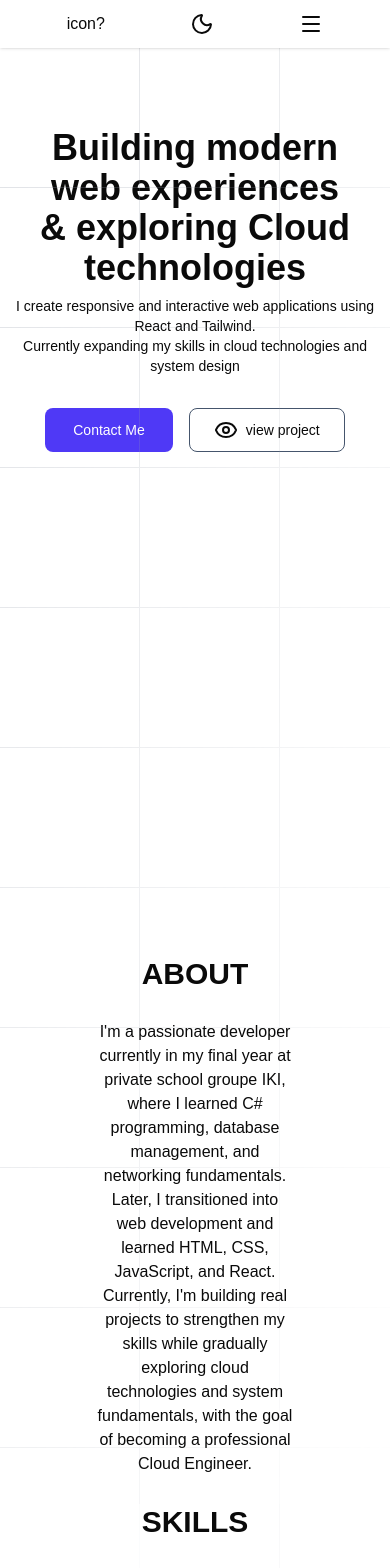
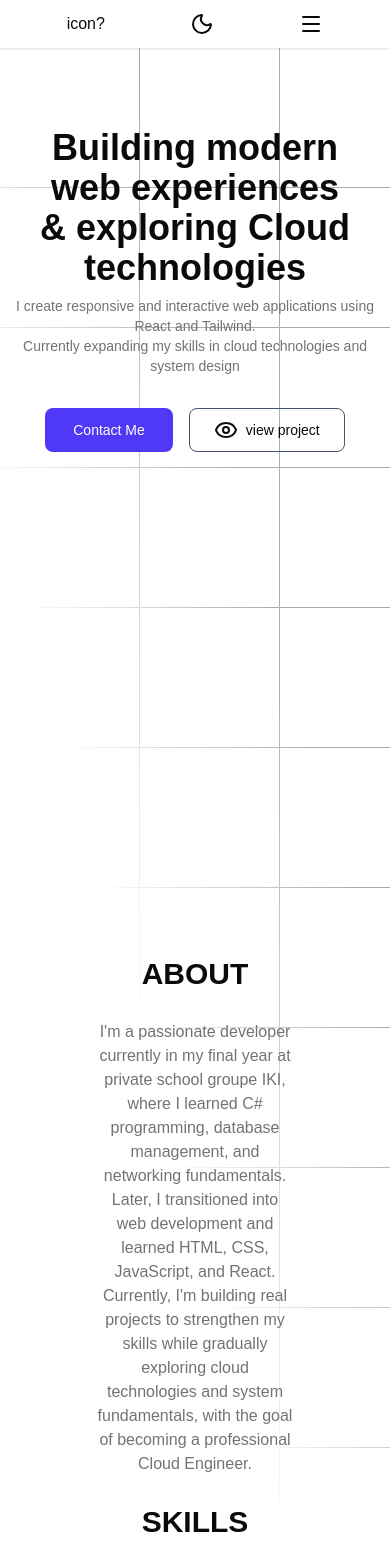
Before and after one commit to aaaammmmasl/Portfolio, a React app: page / in a window 390 px wide. Shown: the top 1568 px of the page. Built offline with nearby package versions, Linux system fonts and the light colour scheme; the HTML template or start-up script is replaced by a standard one.

Commit message:
before last

```diff
--- a/src/components/Card.jsx
+++ b/src/components/Card.jsx
@@ -9,7 +9,6 @@ import { cn } from "@/lib/utils";
 import { GridPattern } from "@/components/ui/grid-pattern";
 
 export const Card = ({ project }) => {
-
   const [tilt, setTilt] = useState({ x: 0, y: 0 });
   const [isOpen, setisOpen] = useState(false);
 
@@ -43,8 +42,10 @@ export const Card = ({ project }) => {
         viewport={{ once: true, amount: 0.2 }}
         className="w-full"
       >
+        {/* layoutId ONLY wrapper (IMPORTANT FIX) */}
+        <motion.div layoutId={project.title} className="w-full">
+          {/* actual interactive card */}
           <div
-          layoutId={project.title}
             onMouseMove={handleMove}
             onMouseLeave={() => setTilt({ x: 0, y: 0 })}
             className="bg-background border border-gray-400 rounded-xl shadow-xl overflow-hidden cursor-pointer max-w-120 h-auto"
@@ -58,15 +59,11 @@ export const Card = ({ project }) => {
               className="w-full h-52 object-cover"
             />
 
-          <h3
-            className="text-foreground mt-3 px-4 pt-3 mb-1 text-lg font-semibold"
-          >
+            <h3 className="text-foreground mt-3 px-4 pt-3 mb-1 text-lg font-semibold">
               {project.title}
             </h3>
 
-          <p
-            className="text-foreground text-sm px-4 pb-1 w-5/6"
-          >
+            <p className="text-paragraph text-sm px-4 pb-1 w-5/6">
               {project.desc}
             </p>
 
@@ -91,6 +88,7 @@ export const Card = ({ project }) => {
             </div>
           </div>
         </motion.div>
+      </motion.div>
 
       {/* MODAL */}
       <AnimatePresence>
@@ -103,9 +101,7 @@ export const Card = ({ project }) => {
             className="fixed inset-0 z-50 bg-black/60 flex"
           >
             {/* BACKGROUND */}
-            <div
-              className="bg-background fixed inset-0"
-            >
+            <div className="bg-background fixed inset-0">
               <GridPattern
                 width={140}
                 height={140}
@@ -113,7 +109,7 @@ export const Card = ({ project }) => {
                 y={-1}
                 className={cn(
                   "absolute inset-0 pointer-events-none opacity-80",
-                  "[mask-image:linear-gradient(to_top_right,white,transparent)]",
+                  "[mask-image:linear-gradient(to_top_right,white,transparent)]"
                 )}
               />
 
@@ -132,9 +128,7 @@ export const Card = ({ project }) => {
               <div className="flex w-full min-h-screen overflow-y-auto">
                 {/* LEFT */}
                 <div className="w-full px-6 lg:px-10">
-                  <h1
-                    className="text-foreground text-2xl pt-5"
-                  >
+                  <h1 className="text-foreground text-2xl pt-5">
                     {project.title}
                   </h1>
 
@@ -156,9 +150,7 @@ export const Card = ({ project }) => {
                     </a>
                   )}
 
-                  <h3
-                    className="text-foreground text-xl mt-6"
-                  >
+                  <h3 className="text-foreground text-xl mt-6">
                     Technologies Used
                   </h3>
 
@@ -181,20 +173,13 @@ export const Card = ({ project }) => {
                     className="w-full"
                   />
 
-                  <div
-                    className="bg-background border mt-6 p-6"
-                  >
-                    <h2
-                      className="text-foreground text-xl"
-                    >
+                  <div className="bg-background border mt-6 p-6">
+                    <h2 className="text-foreground text-xl">
                       Features
                     </h2>
 
                     {project.features.map((feature, i) => (
-                      <p
-                        key={i}
-                        className="text-foregroundtext-sm"
-                      >
+                      <p key={i} className="text-foreground text-sm">
                         {feature}
                       </p>
                     ))}
--- a/src/components/Footer.jsx
+++ b/src/components/Footer.jsx
@@ -1,10 +1,10 @@
-  export default function Footer() {
+export default function Footer() {
   return (
     <footer
       id="contact"
-      className=" mt-20 flex flex-col items-center justify-around w-full py-10 text-sm text-gray-800/70 h-full"
+      className="z-20 mt-20 flex flex-col items-center justify-around w-full pb-4 text-sm text-gray-800/70 h-full"
     >
-      <div>
+      <div >
         <div className="flex items-center mb-2 gap-2.5 flex-1">
           <div className="size-8 rounded-lg  border border-zinc-200 flex items-center justify-center">
             <svg
@@ -77,7 +77,7 @@
             <p
               // COLOR FROM CONTEXT
 
-              className="text-foreground text-sm leading-relaxed"
+              className="text-paragraph text-sm leading-relaxed"
             >
               kerchaouiamin06@gmail.com
             </p>
--- a/src/components/ui/animated-theme-toggler.jsx
+++ b/src/components/ui/animated-theme-toggler.jsx
@@ -55,7 +55,7 @@ export const AnimatedThemeToggler = ({
     }
 
     const transition = document.startViewTransition(() => {
-      flushSync(applyTheme);
+      applyTheme();
     });
 
     const ready = transition?.ready;
--- a/src/components/ui/grid-pattern.jsx
+++ b/src/components/ui/grid-pattern.jsx
@@ -1,7 +1,7 @@
 // FROM MAGIC UI
-import { useId } from "react"
+import { useId } from "react";
 
-import { cn } from "@/lib/utils"
+import { cn } from "@/lib/utils";
 
 export function GridPattern({
   width = 40,
@@ -13,16 +13,17 @@ export function GridPattern({
   className,
   ...props
 }) {
-  const id = useId()
+  const id = useId();
 
   return (
     <svg
       aria-hidden="true"
       className={cn(
-        "pointer-events-none absolute inset-0 h-full w-full fill-gray-400/30 stroke-gray-400/30",
-        className
+        "pointer-events-none absolute inset-0 h-full w-full fill-gray-500/60 stroke-gray-500/60",
+        className,
       )}
-      {...props}>
+      {...props}
+    >
       <defs>
         <pattern
           id={id}
@@ -30,11 +31,13 @@ export function GridPattern({
           height={height}
           patternUnits="userSpaceOnUse"
           x={x}
-          y={y}>
+          y={y}
+        >
           <path
             d={`M.5 ${height}V.5H${width}`}
             fill="none"
-            strokeDasharray={strokeDasharray} />
+            strokeDasharray={strokeDasharray}
+          />
         </pattern>
       </defs>
       <rect width="100%" height="100%" strokeWidth={0} fill={`url(#${id})`} />
@@ -47,7 +50,8 @@ export function GridPattern({
               width={width - 1}
               height={height - 1}
               x={x * width + 1}
-              y={y * height + 1} />
+              y={y * height + 1}
+            />
           ))}
         </svg>
       )}
--- a/src/index.css
+++ b/src/index.css
@@ -7,9 +7,22 @@
 
 html {
   scroll-behavior: smooth;
+  view-transition-name: root;
 }
 section {
   scroll-margin-top: 55px;
+}
+::view-transition-old(root),
+::view-transition-new(root) {
+  animation: none;
+}
+
+::view-transition-old(root) {
+  z-index: 1;
+}
+
+::view-transition-new(root) {
+  z-index: 2;
 }
 
 @theme inline {
@@ -46,6 +59,7 @@ section {
   --color-card: var(--card);
   --color-foreground: var(--foreground);
   --color-background: var(--background);
+  --color-paragraph: var(--paragraph);
   --radius-sm: calc(var(--radius) * 0.6);
   --radius-md: calc(var(--radius) * 0.8);
   --radius-lg: var(--radius);
@@ -58,6 +72,7 @@ section {
 :root {
   --background: oklch(1 0 0);
   --foreground: oklch(0.145 0 0);
+  --paragraph: oklch(0.556 0 0);
   --card: oklch(1 0 0);
   --card-foreground: oklch(0.145 0 0);
   --border: #e2e8f0;
@@ -94,6 +109,7 @@ section {
 .dark {
   --background: oklch(0.145 0 0);
   --foreground: oklch(0.985 0 0);
+  --paragraph: oklch(70.067% 0.01529 17.238);
   --card: oklch(0.205 0 0);
   --card-foreground: oklch(0.985 0 0);
   --border: #334155;
--- a/src/pages/Home.jsx
+++ b/src/pages/Home.jsx
@@ -55,9 +55,7 @@ export default function Home() {
             x={-1}
             y={-1}
             className={cn(
-              "absolute inset-0 pointer-events-none",
-              "[mask-image:linear-gradient(to_bottom_right,white,transparent)]",
-              "[-webkit-mask-image:linear-gradient(to_bottom_right,white,transparent)]",
+              "z-0 [mask-image:linear-gradient(to_bottom_left,white,white,transparent,transparent)]",
             )}
           />
         </motion.div>
@@ -65,7 +63,7 @@ export default function Home() {
         <section id="home">
           <main className="flex flex-col md:flex-row gap-10 md:gap-20 pb-20 items-center pt-20 px-4 md:px-16 lg:px-24 xl:px-32 max-w-7xl mx-auto">
             {/* TEXTS */}
-            <div className="flex flex-col items-center md:items-start md:w-2/3">
+            <div className="z-20 flex flex-col items-center md:items-start md:w-2/3">
               <motion.div initial="hidden" animate="show">
                 {lines.map((line, i) => (
                   <motion.h1
@@ -86,7 +84,7 @@ export default function Home() {
                 initial={{ y: 40, opacity: 0 }}
                 animate={{ y: 0, opacity: 1 }}
                 transition={{ duration: 0.6, delay: 0.8 }}
-                className="text-foreground text-center md:text-left text-sm max-w-lg mt-2"
+                className="text-paragraph text-center md:text-left text-sm max-w-lg mt-2"
               >
                 I create responsive and interactive web applications using React
                 and Tailwind. <br />
@@ -154,7 +152,7 @@ export default function Home() {
             whileInView={{ y: 0, opacity: 1 }}
             transition={{ duration: 0.6, delay: 0.2 }}
             viewport={{ once: true }}
-            className="text-foreground py-7 px-24 text-center max-w-6xl mx-auto"
+            className="text-paragraph py-7 px-24 text-center max-w-6xl mx-auto"
           >
             I'm a passionate developer currently in my final year at private
             school groupe IKI, where I learned C# programming, database
@@ -166,7 +164,6 @@ export default function Home() {
           </motion.p>
         </section>
       </div>
-
       {/* SKILLS */}
       <div className="relative">
         <GridPattern
@@ -175,14 +172,12 @@ export default function Home() {
           x={-1}
           y={-1}
           className={cn(
-            "absolute inset-0 opacity-60 pointer-events-none",
-            "[mask-image:linear-gradient(to_top_left,white,transparent)]",
-            "[-webkit-mask-image:linear-gradient(to_top_left,white,transparent)]",
+            "[mask-image:linear-gradient(to_top_right,white,white,transparent,transparent)]",
           )}
         />
 
-        <section id="skills" className="lg:mt-22">
-          <h1 className="text-foreground sm:pt-12 text-3xl font-semibold text-center">
+        <section id="skills" className="relative z-20 lg:mt-22">
+          <h1 className=" text-foreground sm:pt-12 text-3xl font-semibold text-center">
             SKILLS
           </h1>
 
@@ -197,7 +192,7 @@ export default function Home() {
               <motion.div
                 key={skill.name}
                 variants={item}
-                className="border-border flex items-center justify-center p-4 border rounded-lg hover:scale-105 transition"
+                className="bg-background border-borde flex items-center justify-center p-4 border rounded-lg hover:scale-105 transition"
                 style={{
                   width: 100,
                   height: 100,
@@ -217,9 +212,8 @@ export default function Home() {
 
           <ProjectSection />
         </section>
-
+      </div>{" "}
       <Footer />
-      </div>
     </div>
   );
 }
```
Lines whose indentation alone changed are shown as unchanged.
